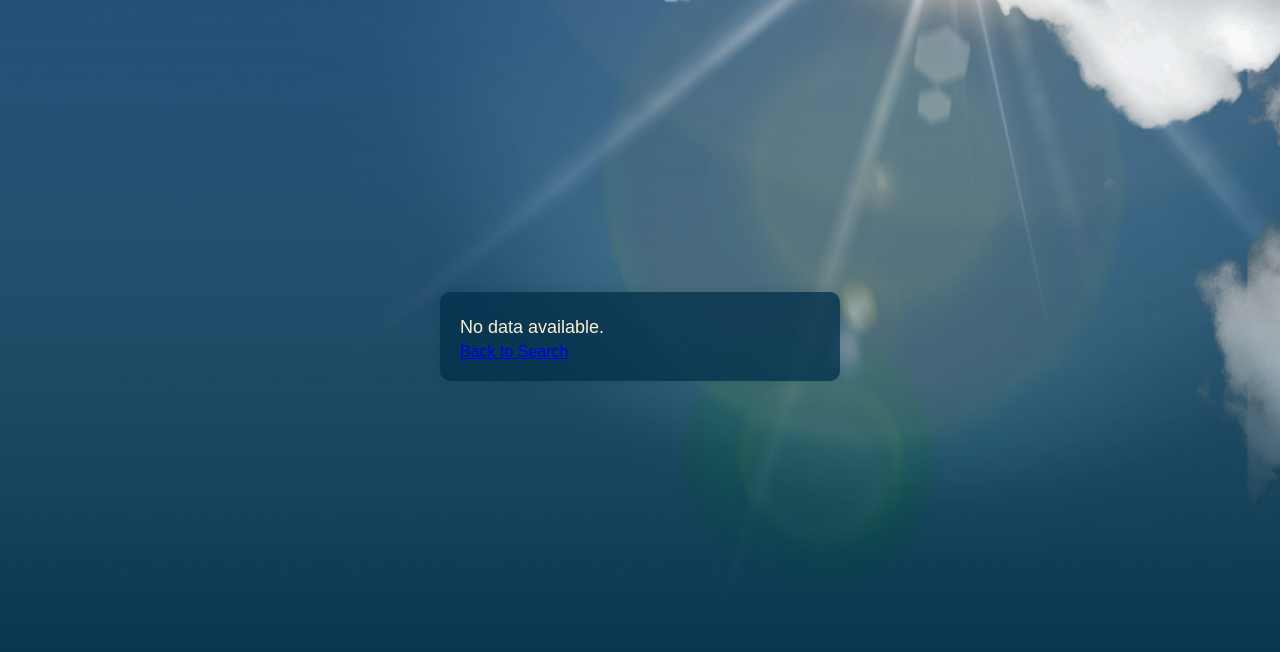
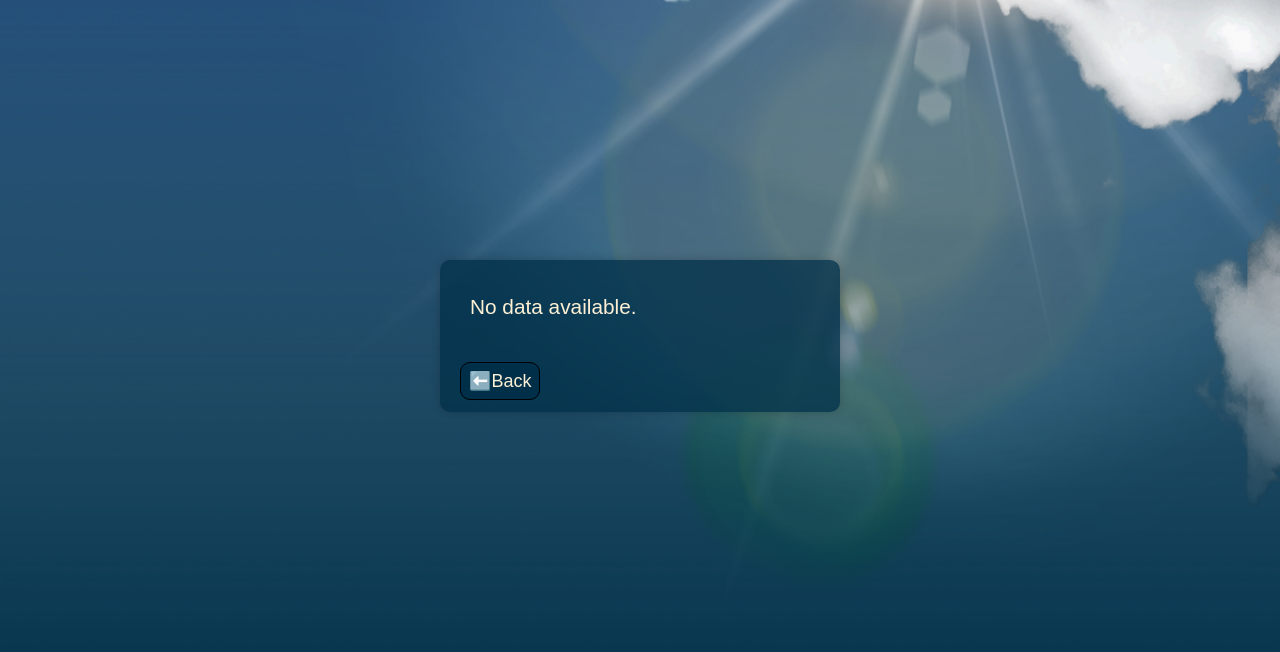
Before and after one commit to KukicVidan/Weather-app, a PHP site: page /result.php in a window 1280 px wide. Shown: the top 652 px of the page. Run offline with PHP 8.4, Linux system fonts and the light colour scheme.

Commit message:
result.css done/new features added

```diff
--- a/index.php
+++ b/index.php
@@ -15,7 +15,7 @@
   <div class="main-div">
     <h1>Search for the city 🌍</h1>
     <form method="POST" action="weather.php">
-    <input class="city-input" name="city" type="text" placeholder="City name"><br>
+    <input class="city-input" name="city" type="text" placeholder="City name" required><br>
     <input class="btn" name="submit" type="submit" value="⛅Check Weather">
     </form>
   </div>
--- a/result.css
+++ b/result.css
@@ -15,24 +15,50 @@ body {
 
 .weather-container {
   margin-bottom: 10%;
-  background-color: #002f49bd;
+  background-color: #002f49be;
   padding: 20px;
   border-radius: 10px;
-  box-shadow: 0 0 10px rgba(0, 0, 0, 0.1);
+  box-shadow: 0 0 10px rgba(0, 0, 0, 0.205);
   max-width: 400px;
   width: 100%; /* Ensure it doesn't exceed the max-width */
   box-sizing: border-box; /* Include padding and border in the element's total width and height */
+  user-select: none;
 }
 
 p {
   margin: 5px 0;
   color: #fdf0d5;
-  font-size: large;
+  font-size: 1.3rem;
+  padding: 10px;
 }
-h2 {
+h1 {
   color: #fdf0d5;
 }
 .weather-container img {
   vertical-align: middle; /* Align the image vertically with the text */
   max-width: 100%; /* Ensure the image doesn't exceed the container width */
+  display: inline; /* Display the image as a block element */
+  padding: 0;
 }
+.weather-container a {
+  text-decoration: none;
+  color: #fdf0d5;
+}
+h1 a:hover {
+  color: #780000;
+}
+.btn {
+  font-size: large;
+  color: #fdf0d5;
+  background-color: #003049;
+  border-radius: 10px;
+  padding: 8px;
+  border: solid 1px black;
+  margin-right: 10px;
+}
+.btn:hover {
+  background-color: #54829e;
+  cursor: pointer;
+  color: #fdf0d5;
+  text-size: large;
+}
--- a/result.php
+++ b/result.php
@@ -23,6 +23,7 @@ session_unset(); // Clear session data after use
         <?php
         if ($error) {
             echo "<p>{$error}</p>";
+            echo " <a class='btn' href='index.php'>⬅️Back</a> ";
         } elseif ($weatherData) {
             $city = $weatherData['name'];
             $temperature = $weatherData['main']['temp'];
@@ -32,17 +33,22 @@ session_unset(); // Clear session data after use
             $icon = $weatherData['weather'][0]['icon'];
             $iconToDisplay = "http://openweathermap.org/img/wn/$icon.png";
 
-            echo "<h2>Weather in {$city}</h2>";
-            echo "<p>🌡️Temperature: {$temperature}°C</p>";
-            echo "<p>💧Humidity: {$humidity}%</p>";
-            echo "<p><img src='{$iconToDisplay}' alt='Weather Image'>Condition: {$description}  </p>";
-            echo "<p>💨Wind Speed: {$windSpeed} m/s</p>";
+            echo "<h1>Weather in <a href='https://en.wikipedia.org/wiki/{$city}' target='_blank' title='Learn more about city💭'>{$city}</a></h1>";
+            echo "<p>Temperature: {$temperature}°C 🌡️</p>";
+            echo "<p>Humidity: {$humidity}% 💧</p>";
+            echo "<p>Condition: {$description}  <img src='{$iconToDisplay}' alt='Weather Image'></p>";
+            echo "<p>Wind Speed: {$windSpeed} m/s 💨</p>";
+            echo "<br><br>";
+            echo "<a class='btn' href='index.php'>⬅️Back</a>";
+            echo "<a class='btn' href='https://www.google.com/search?q=weather+in+ <?php echo $city; ?>' target='_blank' title='🗓️Weather for this week.'>More info ➡️</a>";
 
         } else {
             echo "<p>No data available.</p>";
+            echo "<br><br>";
+            echo " <a class='btn' href='index.php'>⬅️Back</a> ";
         }
         ?>
-        <a href="index.php">Back to Search</a>
+
     </div>
 </body>
 </html>
```
